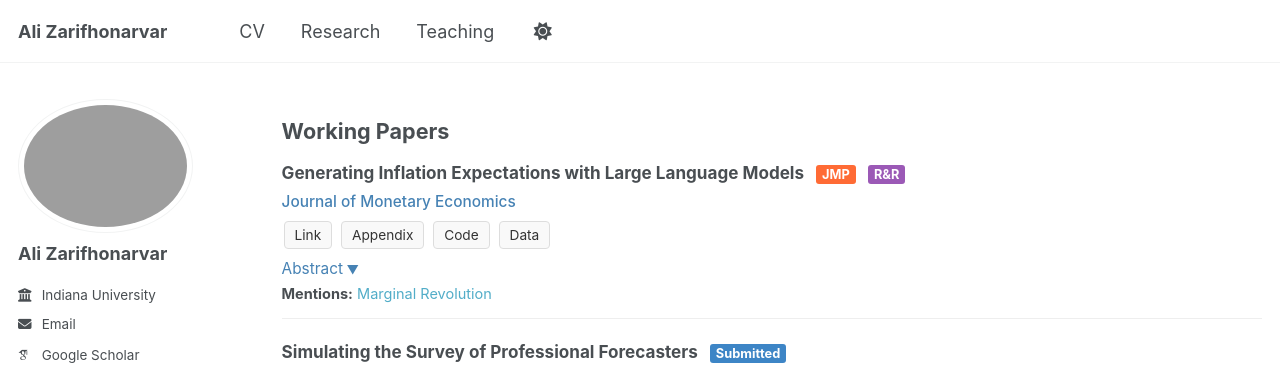
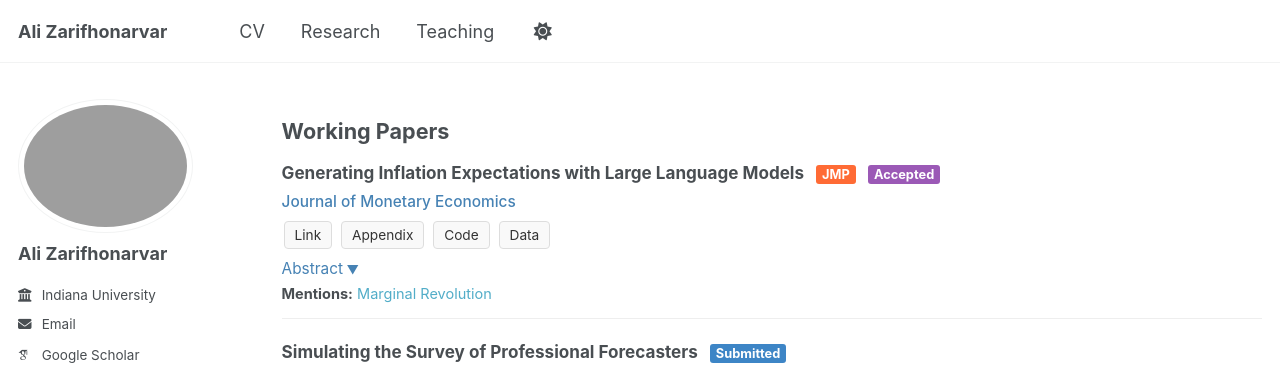
Before and after one commit to alizarif/alizarif.github.io, a Jekyll site: the page built from _pages/research.html, in a window 1280 px wide and 900 px high. Shown: the top 365 px of the window. Built offline with Jekyll 4.4.1, drawn with Linux system fonts in a browser that asks for light colours; some web fonts are replaced.

Commit message:
Update research.html

```diff
--- a/_pages/research.html
+++ b/_pages/research.html
@@ -112,7 +112,7 @@ author_profile: true
   <div class="publication-title">
     Generating Inflation Expectations with Large Language Models
     <span class="jmp-badge">JMP</span>
-    <span class="rr-badge">R&R</span>
+    <span class="rr-badge">Accepted</span>
   </div>
   <div class="journal-info">Journal of Monetary Economics</div>
 
```
